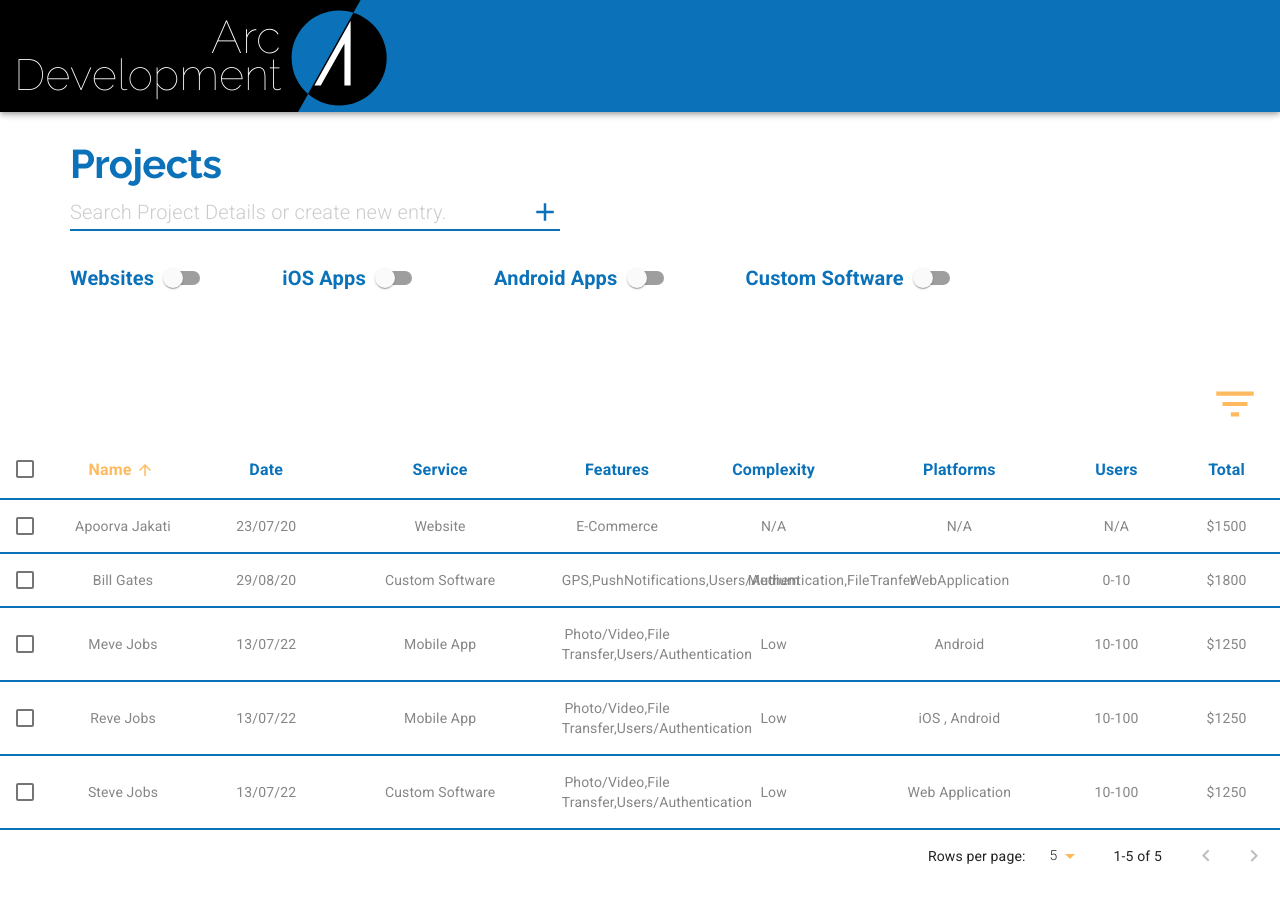
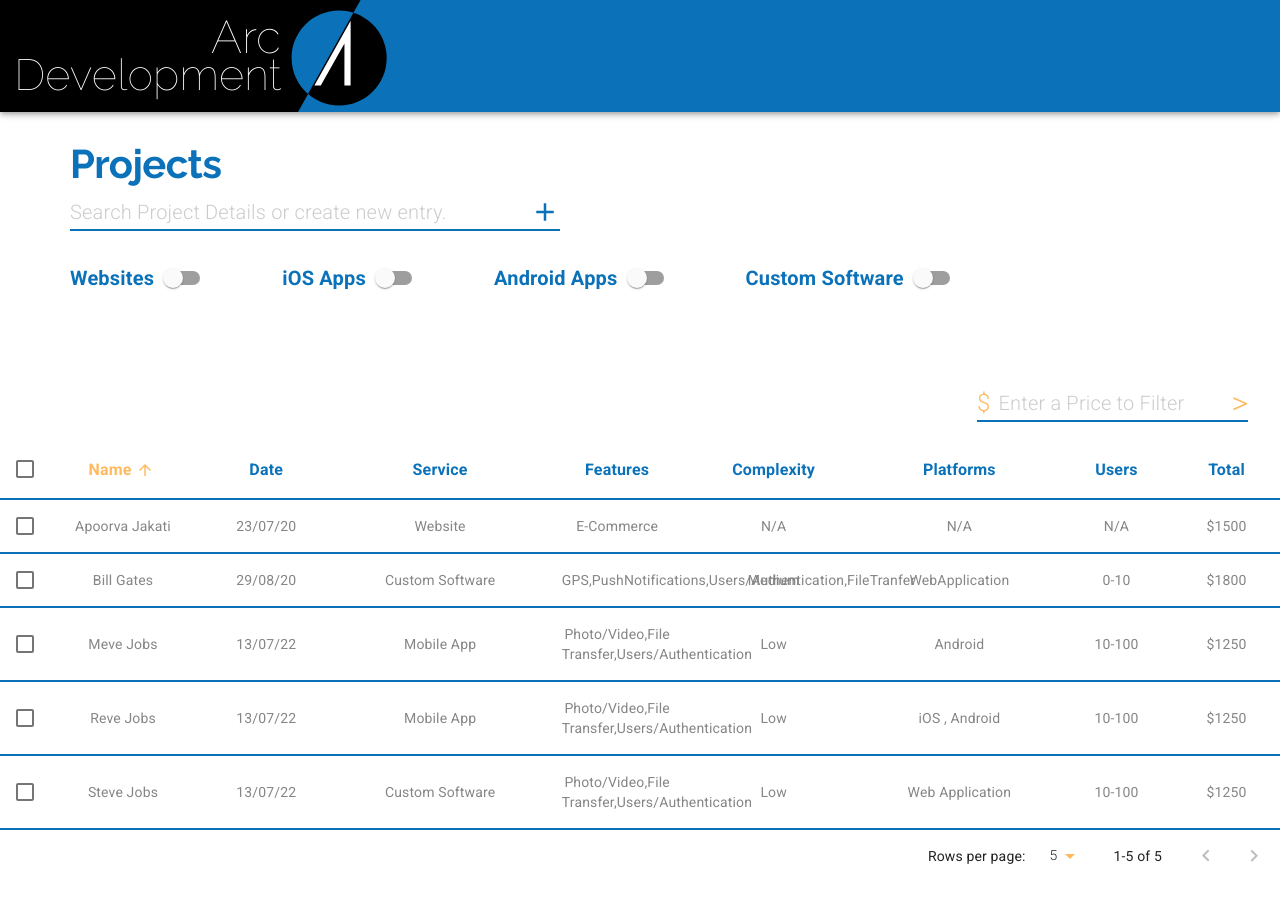
Before and after one commit to Apoorva29071993/ProjectManagerArc, a Next.js app: page / in a window 1280 px wide. Both pictures are taken after a click on the button 1235 px from the left and 403 px from the top of the page. Shown: the top 902 px of the page. Built offline with nearby package versions, Linux system fonts and the light colour scheme.

Commit message:
=Till Complete Filter

```diff
--- a/src/ui/EnhancedTable.js
+++ b/src/ui/EnhancedTable.js
@@ -22,6 +22,10 @@
 import FilterListIcon from '@material-ui/icons/FilterList';
 import SnackBar from '@material-ui/core/Snackbar';
 import Button from "@material-ui/core/Button";
+import Menu from '@material-ui/core/Menu';
+import MenuItem from '@material-ui/core/MenuItem';
+import TextField from '@material-ui/core/TextField';
+import InputAdornment from "@material-ui/core/InputAdornment";
 
 function descendingComparator(a, b, orderBy) {
   if (b[orderBy] < a[orderBy]) {
@@ -131,14 +135,44 @@
   title: {
     flex: '1 1 100%',
   },
+  menu : {
+    "&:hover" : {
+      backgroundColor : "#fff"
+    },
+    "&.Mui-focusVisible" : {
+      backgroundColor : "#fff"
+    }
+  },
+  totalFilter : {
+    fontSize : "2rem" ,
+    color : theme.palette.common.orange
+  },
+  dollarSign : {
+    fontSize : "1.5rem" ,
+    color : theme.palette.common.orange
+  }
 }));
 
 const EnhancedTableToolbar = (props) => {
   const classes = useToolbarStyles();
   const { numSelected } = props;
   const [undo , setUndo] = React.useState([]);
+  const [anchorEl , setAnchorEl] = React.useState(null);
+  const [openMenu , setOpenMenu] = React.useState(false);
+  const [totalFilter , setTotalFilter] = React.useState(">");
+  const [filterPrice , setFilterPrice] = React.useState("");
   const [alert , setAlert] = React.useState({open : false ,
     color : "#FF3232" , message:"Row deleted!"})
+
+  const handleClose = e => {
+    setAnchorEl(null);
+    setOpenMenu(false);
+  };
+
+    const handleClick = e => {
+      setAnchorEl(e.currentTarget);
+      setOpenMenu(true);
+    };
 
   const onDelete = () => {
     console.log(props.selected); //Contains the selected names in an array to delete
@@ -164,6 +198,41 @@
     props.setRows(newRows)
   }
 
+  const handleTotalFilter = (event) => {
+    setFilterPrice(event.target.value);
+
+    if (event.target.value !== "") {
+        const newRows = [...props.rows];
+        newRows.map(row =>
+          eval(
+            `${event.target.value} ${totalFilter === "=" ? "===" : totalFilter}
+            ${row.total.slice(1,row.total.length)}`
+          ) ? row.search = true : row.search = false
+          );
+
+      props.setRows(newRows) ;
+    }
+    else {
+      const newRows = [...props.rows];
+      newRows.map(row => row.search = true);
+      props.setRows(newRows) ;
+    }
+  };
+
+  const filterChange = (operator) => {
+     if (filterPrice !== "") {
+      const newRows = [...props.rows];
+      newRows.map(row =>
+        eval(
+          `${filterPrice} ${operator === "=" ? "===" : operator}
+          ${row.total.slice(1,row.total.length)}`
+        ) ? row.search = true : row.search = false
+        );
+
+    props.setRows(newRows) ;
+     }
+  }
+
   return (
     <Toolbar
       className={clsx(classes.root, {
@@ -184,7 +253,7 @@
         </Tooltip>
       ) : (
         <Tooltip title="Filter list">
-          <IconButton aria-label="filter list">
+          <IconButton aria-label="filter list" onClick={handleClick}>
             <FilterListIcon style={{fontSize : 50 }} color="secondary" />
           </IconButton>
         </Tooltip>
@@ -211,6 +280,39 @@
                   Undo
                 </Button>}
       />
+                <Menu
+                  id="simple-menu"
+                  anchorEl={anchorEl}
+                  open={openMenu}
+                  onClose={handleClose}
+                  elevation={0}
+                  style={{ zIndex: 1302 }}
+                  keepMounted
+                >
+                 <MenuItem classes={{root : classes.menu}}>
+                  <TextField
+                  value={filterPrice}
+                  onChange={handleTotalFilter}
+                  placeholder="Enter a Price to Filter"
+                  InputProps={{
+                    type : "number",
+                    startAdornment :
+                    <InputAdornment position="start" >
+                    <span className={classes.dollarSign}>$</span>
+                    </InputAdornment>,
+                    endAdornment :
+                  (<InputAdornment onClick={() =>
+                     {setTotalFilter(totalFilter === ">" ? "<" :
+                     totalFilter === "<" ? "=" : ">");
+                      filterChange(totalFilter === ">" ? "<" :
+                      totalFilter === "<" ? "=" : ">") }
+                  }
+                  position="end"
+                  style={{cursor : "pointer"}}>
+                  <span className={classes.totalFilter}>{totalFilter}</span>
+                  </InputAdornment>)}} />
+                 </MenuItem>
+                </Menu>
     </Toolbar>
   );
 };
```
